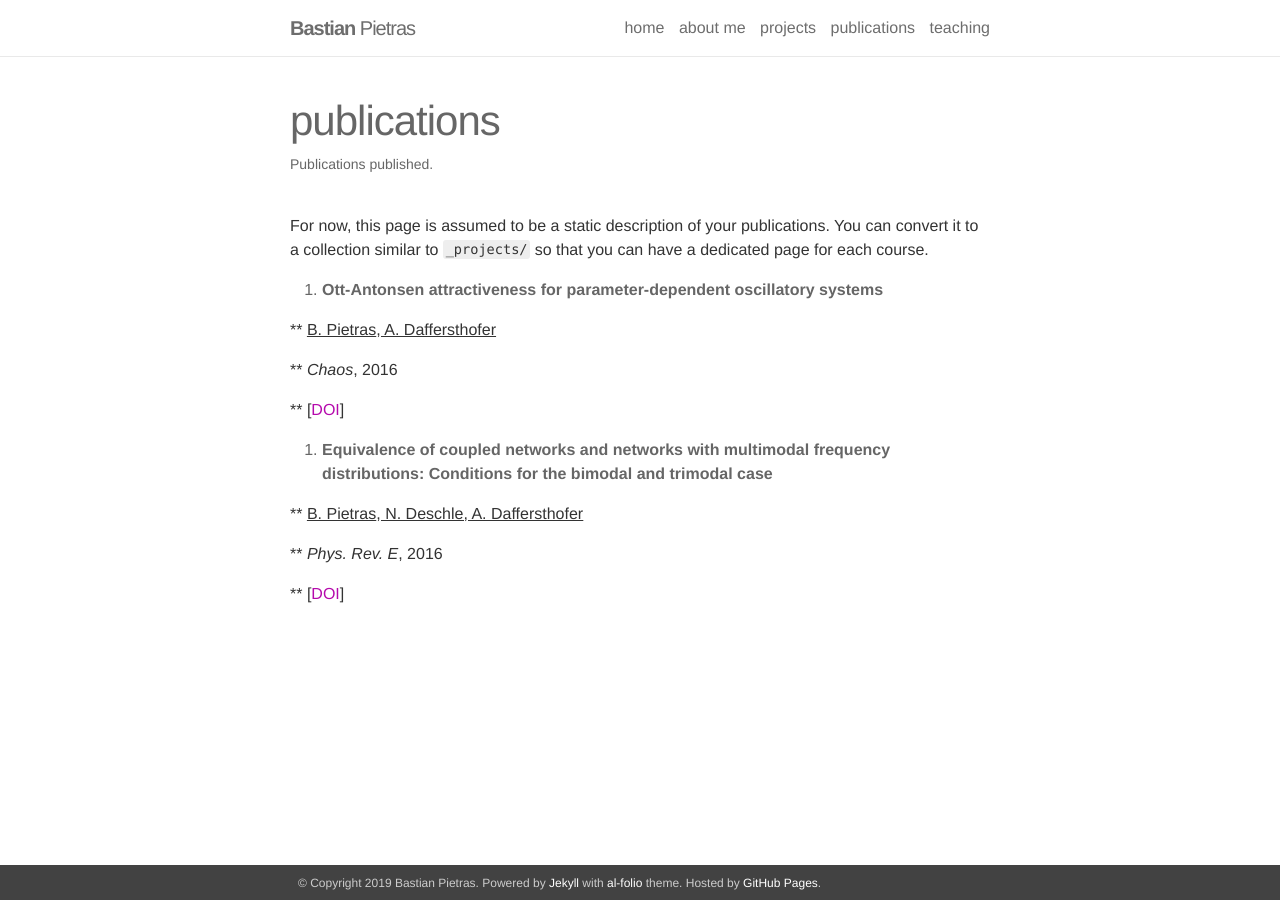
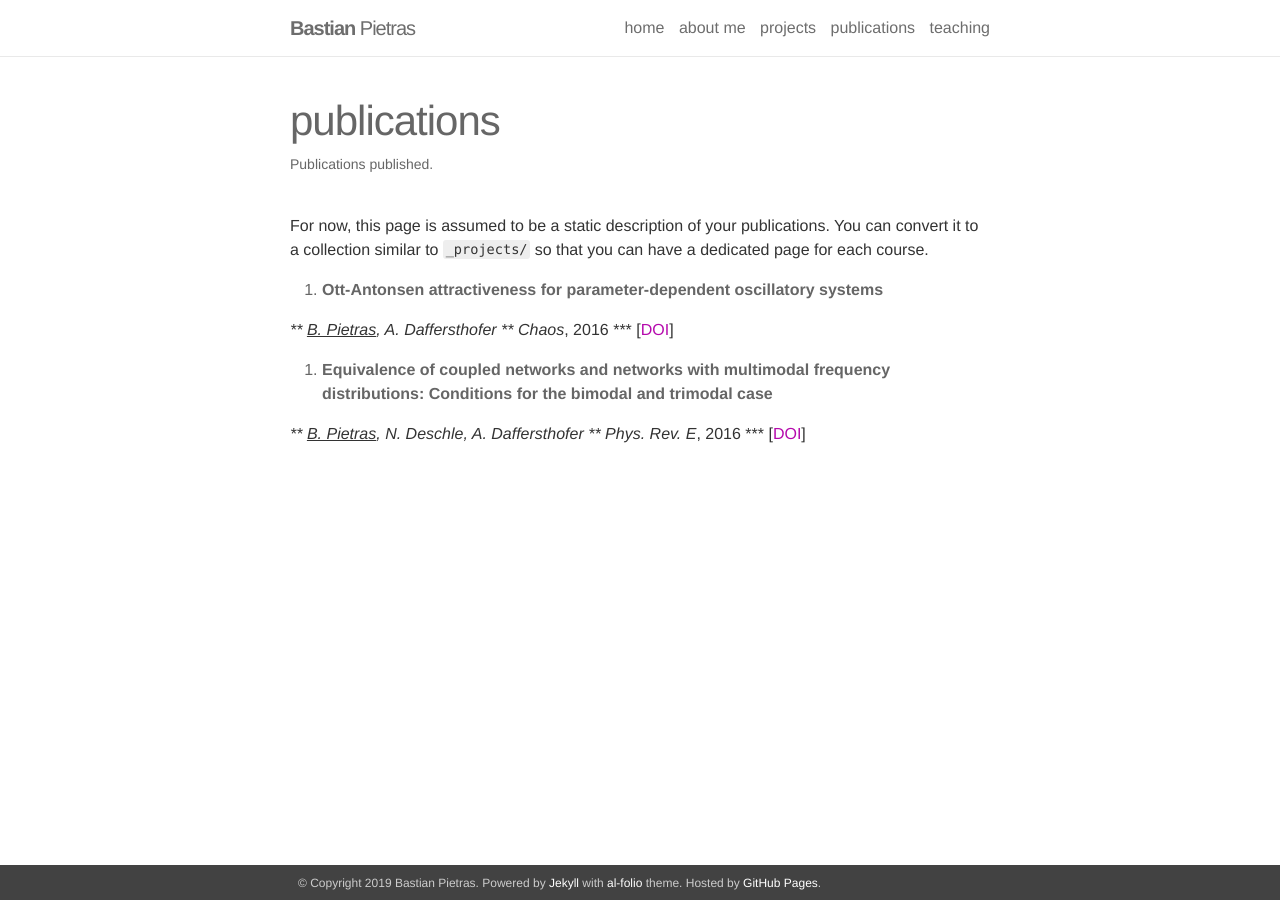
Before and after one commit to BastianPietras/bastianpietras.github.io, a Jekyll site: the page built from _pages/publications.md, in a window 1280 px wide. Built offline with Jekyll 4.4.1, drawn with Linux system fonts in a browser that asks for light colours.

```diff
--- a/_pages/publications.md
+++ b/_pages/publications.md
@@ -9,18 +9,14 @@ For now, this page is assumed to be a static description of your publications. Y
 
 1. **Ott-Antonsen attractiveness for parameter-dependent oscillatory systems**
 
-** <u>B. Pietras<u>, A. Daffersthofer
-
-** _Chaos_, 2016
-
-** [[DOI](https://aip.scitation.org/doi/10.1063/1.4963371)]
+*** <ins>B. Pietras</ins>, A. Daffersthofer
+*** _Chaos_, 2016
+*** [[DOI](https://aip.scitation.org/doi/10.1063/1.4963371)]
 
 1. **Equivalence of coupled networks and networks with multimodal frequency distributions: Conditions for the bimodal and trimodal case**
 
-** <u>B. Pietras<u>, N. Deschle, A. Daffersthofer
-
-** _Phys. Rev. E_, 2016
-
-** [[DOI](https://aip.scitation.org/doi/10.1063/1.4963371)]
+*** <ins>B. Pietras</ins>, N. Deschle, A. Daffersthofer
+*** _Phys. Rev. E_, 2016
+*** [[DOI](https://aip.scitation.org/doi/10.1063/1.4963371)]
 
 {: reversed="reversed"}
```
